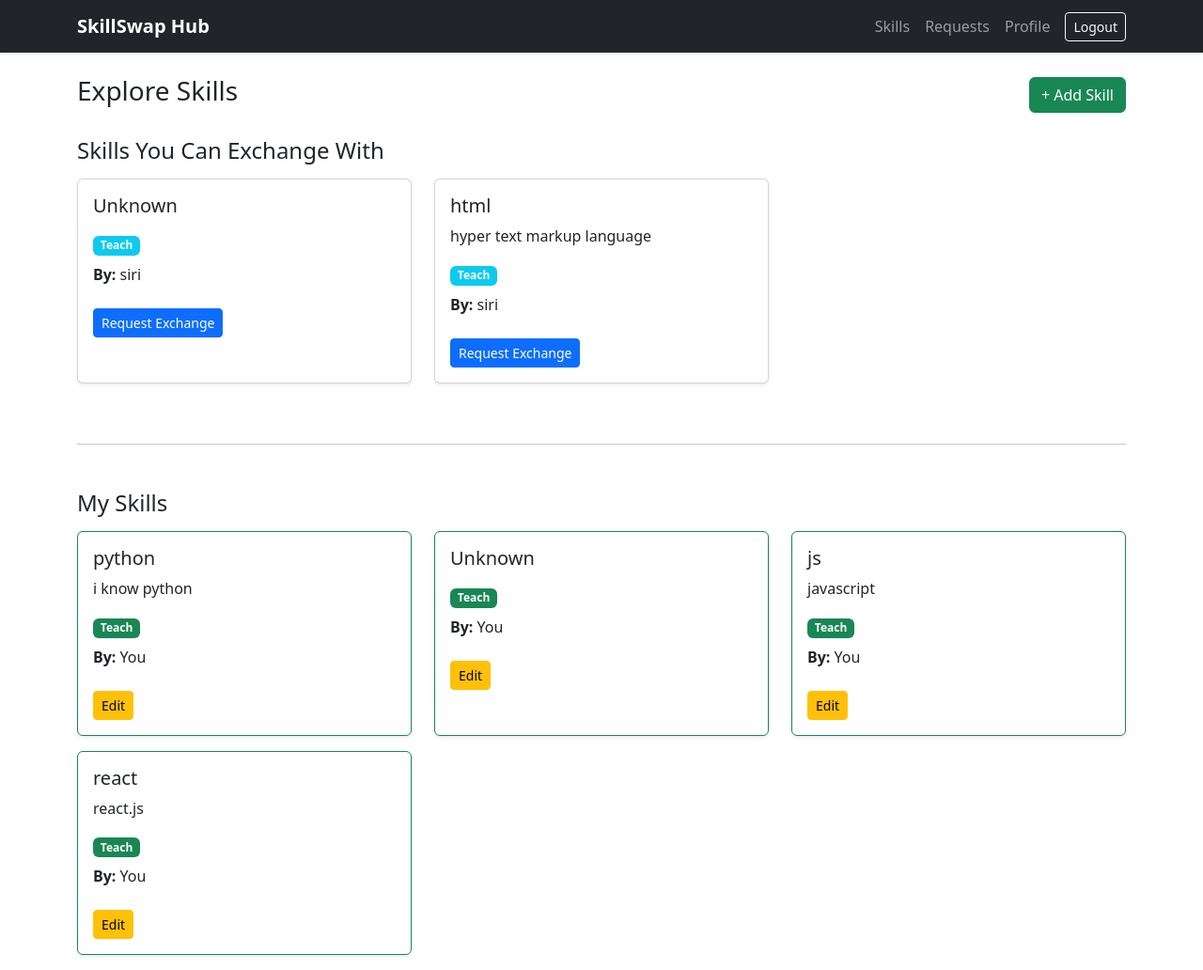
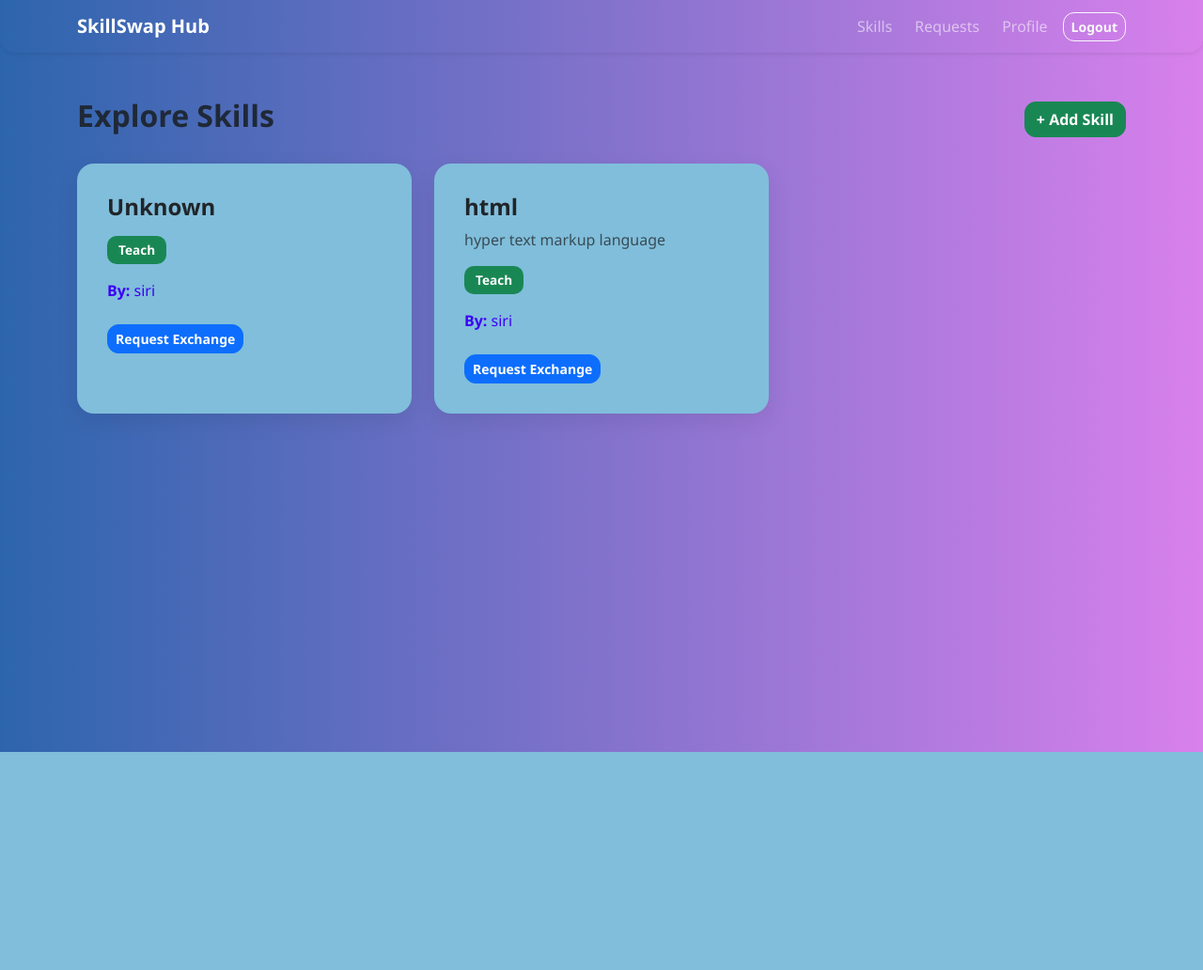
Before and after one commit to HIMASREEK/Skill_swap_hub, a Django app: page /skills/ in a window 1280 px wide. Shown: the whole page at 94% size. After the commit the page ends 800 px from the top, so only its background shows below. Run offline with Django 5.2, Linux system fonts and the light colour scheme; a user stored in the database is signed in; data comes from the database, SQL or seed files in the repository; both versions use the stored data as it was after the commit.

Commit message:
final changes

```diff
--- a/exchanges/templates/exchanges/review_form.html
+++ b/exchanges/templates/exchanges/review_form.html
@@ -7,10 +7,14 @@
         <div class="card shadow-sm">
             <div class="card-body">
                 <h3 class="text-center mb-4">Leave a Review</h3>
+
+                <p><strong>Exchange:</strong> {{ exchange.sender.username }} ↔ {{ exchange.receiver.username }}</p>
+                <p><strong>Skill Learned:</strong> {{ exchange.receiver_skill.name }}</p>
+
                 <form method="post">
                     {% csrf_token %}
                     {{ form|crispy }}
-                    <button type="submit" class="btn btn-primary w-100">Submit Review</button>
+                    <button type="submit" class="btn btn-info w-100">Submit Review</button>
                 </form>
             </div>
         </div>
--- a/exchanges/urls.py
+++ b/exchanges/urls.py
@@ -3,7 +3,7 @@ from . import views
 
 urlpatterns = [
     path('', views.exchange_list, name='exchange_list'),
-    path('create/<int:skill_id>/', views.exchange_create, name='exchange_create'),
+    path('create/<int:skill_id>/', views.create_exchange_request, name='create_exchange_request'),
     path('request/<int:pk>/', views.request_detail, name='exchange_detail'),
     path('request/<int:pk>/accept/', views.exchange_accept, name='exchange_accept'),
     path('request/<int:pk>/reject/', views.exchange_reject, name='exchange_reject'),
--- a/skills/templates/skills/skill_list.html
+++ b/skills/templates/skills/skill_list.html
@@ -1,58 +1,41 @@
 {% extends 'base.html' %}
 
 {% block content %}
-
 <div class="d-flex justify-content-between align-items-center mb-4">
-    <h3>Explore Skills</h3>
+    <h2 class="section-title">Explore Skills</h2>
     <a href="{% url 'skill_add' %}" class="btn btn-success">+ Add Skill</a>
 </div>
 
-<!-- OTHER USERS' SKILLS -->
-<h4 class="mb-3">Skills You Can Exchange With</h4>
 <div class="row">
     {% for skill in skills %}
-    <div class="col-md-4 mb-3">
-        <div class="card shadow-sm h-100">
+    <div class="col-md-4 mb-4">
+        <div class="card h-100 p-3">
             <div class="card-body">
-                <h5 class="card-title">{{ skill.name }}</h5>
-                <p class="card-text">{{ skill.description|truncatechars:80 }}</p>
-                <span class="badge bg-info">{{ skill.teach_or_learn|title }}</span>
-                <p class="mt-2"><strong>By:</strong> {{ skill.user.username }}</p>
+                <h4 class="card-title">{{ skill.name }}</h4>
+                <p class="card-text text-muted">{{ skill.description|truncatechars:100 }}</p>
 
-                <a href="{% url 'exchange_create' skill.id %}" class="btn btn-primary btn-sm mt-2">
-                    Request Exchange
-                </a>
+                <span class="badge {% if skill.teach_or_learn == 'teach' %}bg-success{% else %}bg-primary{% endif %}">
+                    {{ skill.teach_or_learn|title }}
+                </span>
+
+                <p class="mt-3"><strong>By:</strong> {{ skill.user.username }}</p>
+
+                {% if skill.user == request.user %}
+                    <a href="{% url 'skill_edit' skill.pk %}" class="btn btn-warning btn-sm mt-2">Edit</a>
+                {% else %}
+                    <a href="{% url 'create_exchange_request' skill.id %}" class="btn btn-primary btn-sm mt-2">
+                        Request Exchange
+                    </a>
+                {% endif %}
             </div>
         </div>
     </div>
     {% empty %}
-    <p class="text-muted">No other users' skills available yet.</p>
+    <div class="col-12">
+        <div class="empty-box">
+            No skills available yet. Be the first one to add a skill ✨
+        </div>
+    </div>
     {% endfor %}
 </div>
-
-<hr class="my-5">
-
-<!-- MY SKILLS -->
-<h4 class="mb-3">My Skills</h4>
-<div class="row">
-    {% for skill in my_skills %}
-    <div class="col-md-4 mb-3">
-        <div class="card shadow-sm h-100 border-success">
-            <div class="card-body">
-                <h5 class="card-title">{{ skill.name }}</h5>
-                <p class="card-text">{{ skill.description|truncatechars:80 }}</p>
-                <span class="badge bg-success">{{ skill.teach_or_learn|title }}</span>
-                <p class="mt-2"><strong>By:</strong> You</p>
-
-                <a href="{% url 'skill_edit' skill.pk %}" class="btn btn-warning btn-sm mt-2">
-                    Edit
-                </a>
-            </div>
-        </div>
-    </div>
-    {% empty %}
-    <p class="text-muted">You haven’t added any skills yet.</p>
-    {% endfor %}
-</div>
-
 {% endblock %}
--- /dev/null
+++ b/static/css/style.css
@@ -0,0 +1,168 @@
+body {
+    background: linear-gradient(to right, #2d65ad, #d880ec);
+    font-family: 'Segoe UI', sans-serif;
+    min-height: 100vh;
+    color: #212529;
+}
+
+.navbar {
+    border-radius: 0 0 16px 16px;
+}
+
+.card {
+    border: none;
+    border-radius: 18px;
+    box-shadow: 0 8px 24px rgba(0,0,0,0.08);
+    transition: transform 0.2s ease;
+    background: #80bedb;
+}
+
+.card:hover {
+    transform: translateY(-4px);
+}
+
+.btn {
+    border-radius: 12px;
+    font-weight: 600;
+}
+
+.badge {
+    padding: 8px 12px;
+    border-radius: 10px;
+    font-size: 0.85rem;
+}
+
+h1, h2, h3, h4, h5 {
+    font-weight: 700;
+    color: #1f2937;
+}
+
+p, label, span, a, li {
+    color: #3d00f5;
+}
+
+input, textarea, select {
+    border-radius: 12px !important;
+    padding: 10px !important;
+}
+
+.container {
+    animation: fadeIn 0.4s ease-in-out;
+}
+
+.profile-pic {
+    width: 120px;
+    height: 120px;
+    object-fit: cover;
+    border-radius: 50%;
+    border: 4px solid #0d6efd;
+    box-shadow: 0 4px 12px rgba(0,0,0,0.12);
+}
+
+.hero-box {
+    background: rgb(105, 211, 56);
+    border-radius: 20px;
+    padding: 50px;
+    box-shadow: 0 10px 30px rgba(0,0,0,0.08);
+    text-align: center;
+    margin-top: 40px;
+}
+
+.hero-box h1 {
+    font-size: 2.5rem;
+    margin-bottom: 15px;
+}
+
+.hero-box p {
+    font-size: 1.1rem;
+    color: #6b7280;
+}
+
+@keyframes fadeIn {
+    from {
+        opacity: 0;
+        transform: translateY(12px);
+    }
+    to {
+        opacity: 1;
+        transform: translateY(0);
+    }
+}
+/* Profile image */
+.profile-image {
+    width: 140px;
+    height: 140px;
+    object-fit: cover;
+    border-radius: 50%;
+    border: 4px solid #ffffff;
+    box-shadow: 0 8px 20px rgba(0,0,0,0.15);
+    background-color: #f8f9fa;
+}
+
+/* Profile card */
+.profile-card {
+    border-radius: 20px;
+}
+
+/* =========================
+   AUTH PAGES
+========================= */
+.auth-wrapper {
+    min-height: 85vh;
+    display: flex;
+    align-items: center;
+    justify-content: center;
+}
+
+.auth-card {
+    background: rgba(255, 255, 255, 0.92);
+    backdrop-filter: blur(8px);
+    padding: 40px;
+    border-radius: 24px;
+    box-shadow: 0 12px 35px rgba(0, 0, 0, 0.12);
+    max-width: 500px;
+    width: 100%;
+}
+
+.auth-title {
+    text-align: center;
+    font-weight: 700;
+    margin-bottom: 10px;
+    color: #1f2937;
+}
+
+.auth-subtitle {
+    text-align: center;
+    color: #6b7280;
+    margin-bottom: 30px;
+}
+
+.custom-input {
+    border-radius: 14px !important;
+    padding: 12px 14px !important;
+    border: 1px solid #d1d5db !important;
+    box-shadow: none !important;
+    transition: 0.3s ease;
+}
+
+.custom-input:focus {
+    border-color: #4f46e5 !important;
+    box-shadow: 0 0 0 0.15rem rgba(79, 70, 229, 0.15) !important;
+}
+
+.auth-btn {
+    padding: 12px;
+    border-radius: 14px;
+    font-weight: 600;
+    font-size: 1rem;
+}
+
+.auth-link {
+    color: #4f46e5;
+    text-decoration: none;
+    font-weight: 600;
+}
+
+.auth-link:hover {
+    text-decoration: underline;
+}
--- a/templates/base.html
+++ b/templates/base.html
@@ -1,19 +1,32 @@
+{% load static %}
 <!DOCTYPE html>
 <html lang="en">
 <head>
     <meta charset="UTF-8">
     <meta name="viewport" content="width=device-width, initial-scale=1.0">
     <title>SkillSwap Hub</title>
+
+    <!-- Bootstrap -->
     <link href="https://cdn.jsdelivr.net/npm/bootstrap@5.3.3/dist/css/bootstrap.min.css" rel="stylesheet">
+
+    <!-- Custom CSS -->
+    <link rel="stylesheet" href="{% static 'css/style.css' %}">
 </head>
 <body>
 
-<nav class="navbar navbar-expand-lg navbar-dark bg-dark shadow-sm">
+<!-- NAVBAR -->
+<nav class="navbar navbar-expand-lg navbar-dark shadow-sm">
     <div class="container">
         <a class="navbar-brand fw-bold" href="{% url 'home' %}">SkillSwap Hub</a>
 
-        <div class="collapse navbar-collapse">
-            <ul class="navbar-nav ms-auto align-items-center">
+        <!-- TOGGLER BUTTON -->
+        <button class="navbar-toggler" type="button" data-bs-toggle="collapse" data-bs-target="#mainNavbar">
+            <span class="navbar-toggler-icon"></span>
+        </button>
+
+        <!-- NAVBAR ITEMS -->
+        <div class="collapse navbar-collapse" id="mainNavbar">
+            <ul class="navbar-nav ms-auto align-items-lg-center gap-2">
                 {% if user.is_authenticated %}
                     <li class="nav-item">
                         <a class="nav-link" href="{% url 'skill_list' %}">Skills</a>
@@ -24,7 +37,7 @@
                     <li class="nav-item">
                         <a class="nav-link" href="{% url 'profile' %}">Profile</a>
                     </li>
-                    <li class="nav-item ms-2">
+                    <li class="nav-item">
                         <form method="post" action="{% url 'logout' %}" style="display:inline;">
                             {% csrf_token %}
                             <button type="submit" class="btn btn-outline-light btn-sm">Logout</button>
@@ -32,10 +45,10 @@
                     </li>
                 {% else %}
                     <li class="nav-item">
-                        <a class="nav-link" href="{% url 'login' %}">Login</a>
+                        <a class="nav-link fw-semibold" href="{% url 'login' %}">Login</a>
                     </li>
                     <li class="nav-item">
-                        <a class="btn btn-success btn-sm ms-2" href="{% url 'signup' %}">Sign Up</a>
+                        <a class="btn btn-success btn-sm px-3" href="{% url 'signup' %}">Sign Up</a>
                     </li>
                 {% endif %}
             </ul>
@@ -43,10 +56,14 @@
     </div>
 </nav>
 
-<div class="container mt-4">
+<!-- PAGE CONTENT -->
+<div class="container py-5">
     {% block content %}
     {% endblock %}
 </div>
 
+<!-- Bootstrap JS -->
+<script src="https://cdn.jsdelivr.net/npm/bootstrap@5.3.3/dist/js/bootstrap.bundle.min.js"></script>
+
 </body>
 </html>
--- a/users/forms.py
+++ b/users/forms.py
@@ -5,7 +5,7 @@ from .models import Profile
 
 
 class SignupForm(UserCreationForm):
-    email = forms.EmailField(required=True)
+    email = forms.EmailField()
 
     class Meta:
         model = User
@@ -15,4 +15,4 @@ class SignupForm(UserCreationForm):
 class ProfileForm(forms.ModelForm):
     class Meta:
         model = Profile
-        fields = ['profile_pic', 'bio', 'location']
+        fields = ['profile_pic', 'bio']
```
Also changed, not shown: exchanges/forms.py (+14 -0 lines), exchanges/models.py (+3 -4 lines), exchanges/templates/exchanges/request_detail.html (+19 -19 lines), exchanges/templates/exchanges/request_list.html (+13 -18 lines), exchanges/views.py (+10 -4 lines), skills/templates/skills/skill_add.html (+7 -9 lines), skills/templates/skills/skill_edit.html (+7 -9 lines), templates/home.html (+30 -6 lines), users/templates/users/profile.html (+14 -9 lines), users/templates/users/signup.html (+25 -14 lines), users/views.py (+7 -3 lines), db.sqlite3, exchanges/migrations/0002_alter_review_exchange.py (added).
